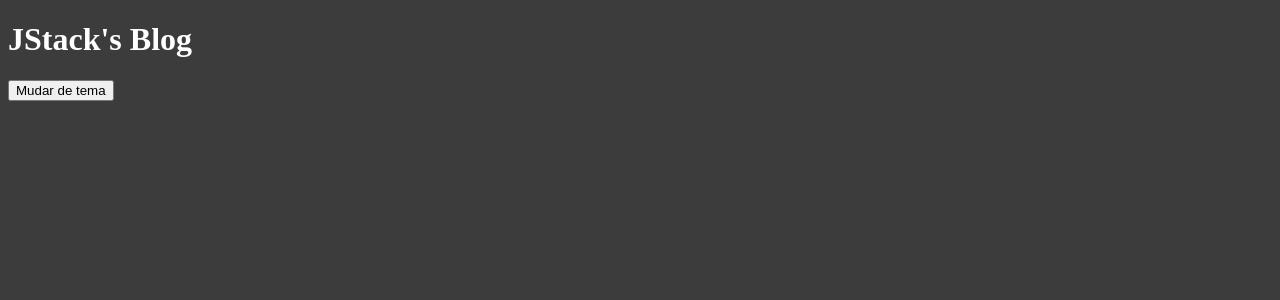
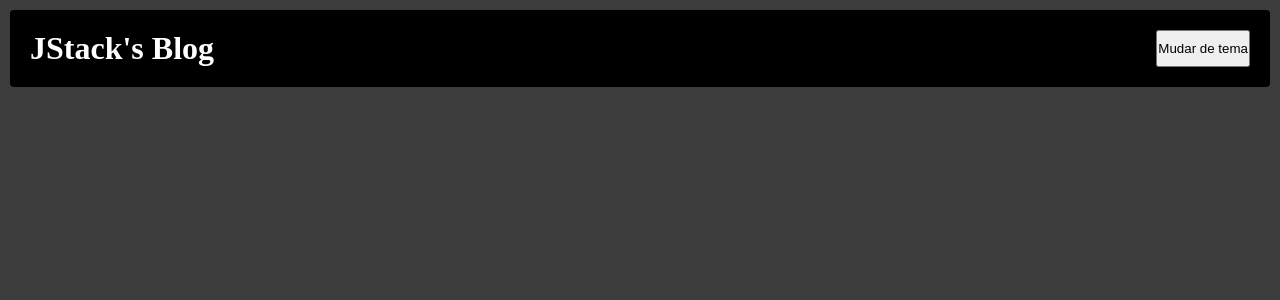
Before and after one commit to cauealb/full-stack, a React app in the folder React/: page / in a window 1280 px wide. Shown: the top 300 px of the page. Built offline with nearby package versions, Linux system fonts and the light colour scheme.

Commit message:
Finalizando a estilização do Header

```diff
--- a/React/src/components/Header/index.jsx
+++ b/React/src/components/Header/index.jsx
@@ -1,11 +1,12 @@
 import React from "react"
+import Container from './style.js'
 
 export default function Header() {
 
     return (
-        <header>
+        <Container>
             <h1>JStack's Blog</h1>
             <button type="button">Mudar de tema</button>
-        </header>
+        </Container>
     )
 }
--- a/React/src/components/Header/style.js
+++ b/React/src/components/Header/style.js
@@ -1,5 +1,10 @@
 import styled from 'styled-components';
 
 export default styled.header`
-
+    display: flex;
+    justify-content: space-between;
+    background-color: black;
+    margin: 10px;
+    border-radius: 4px;
+    padding: 20px
 `;
--- a/React/src/style/style.js
+++ b/React/src/style/style.js
@@ -1,6 +1,12 @@
 import { createGlobalStyle } from 'styled-components';
 
 export default createGlobalStyle`
+    * {
+        margin: 0;
+        padding: 0;
+        box-sizing: border-box;
+    }
+
     body {
         background-color: #3c3c3c;
         color: white;
```
